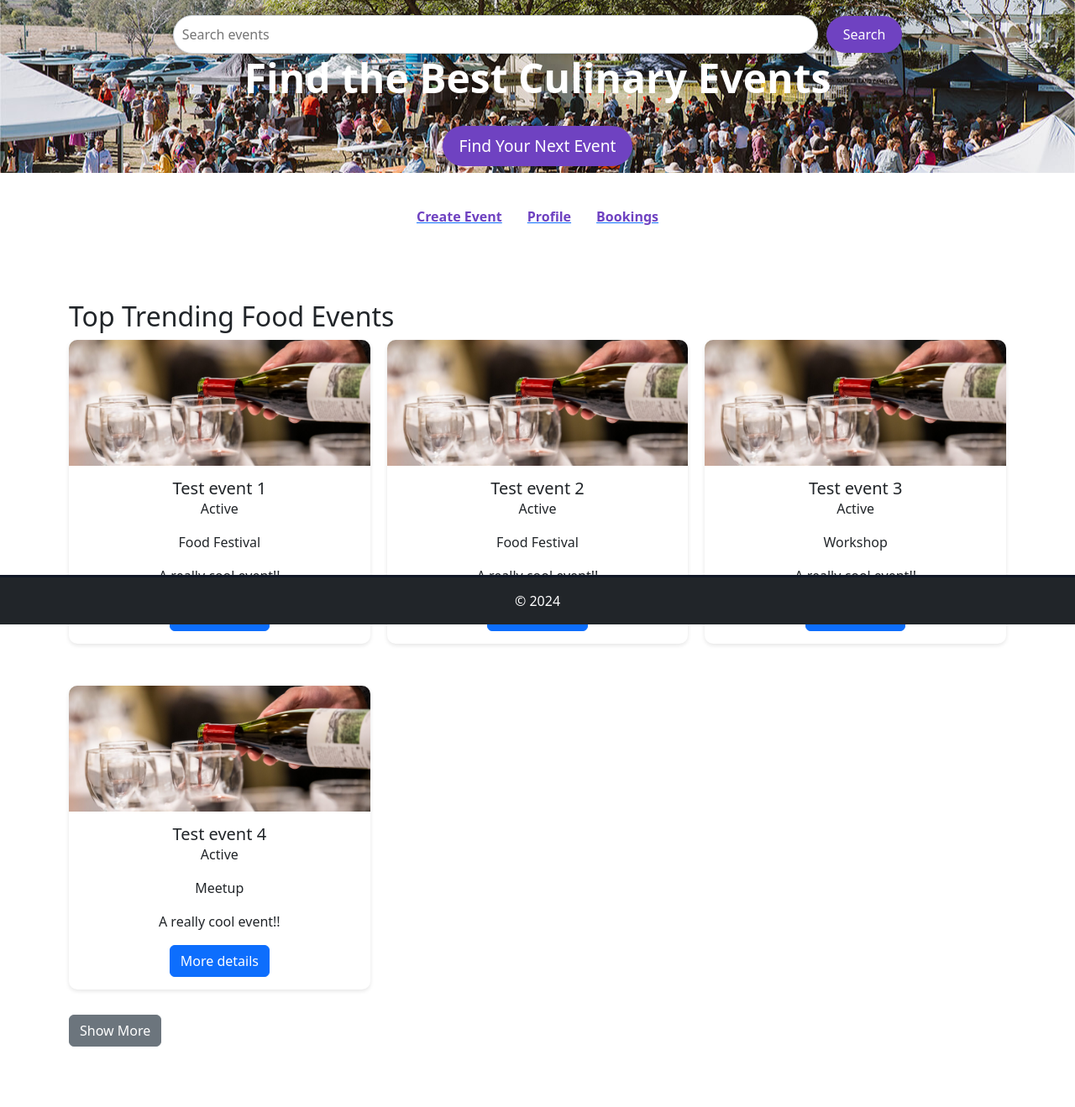
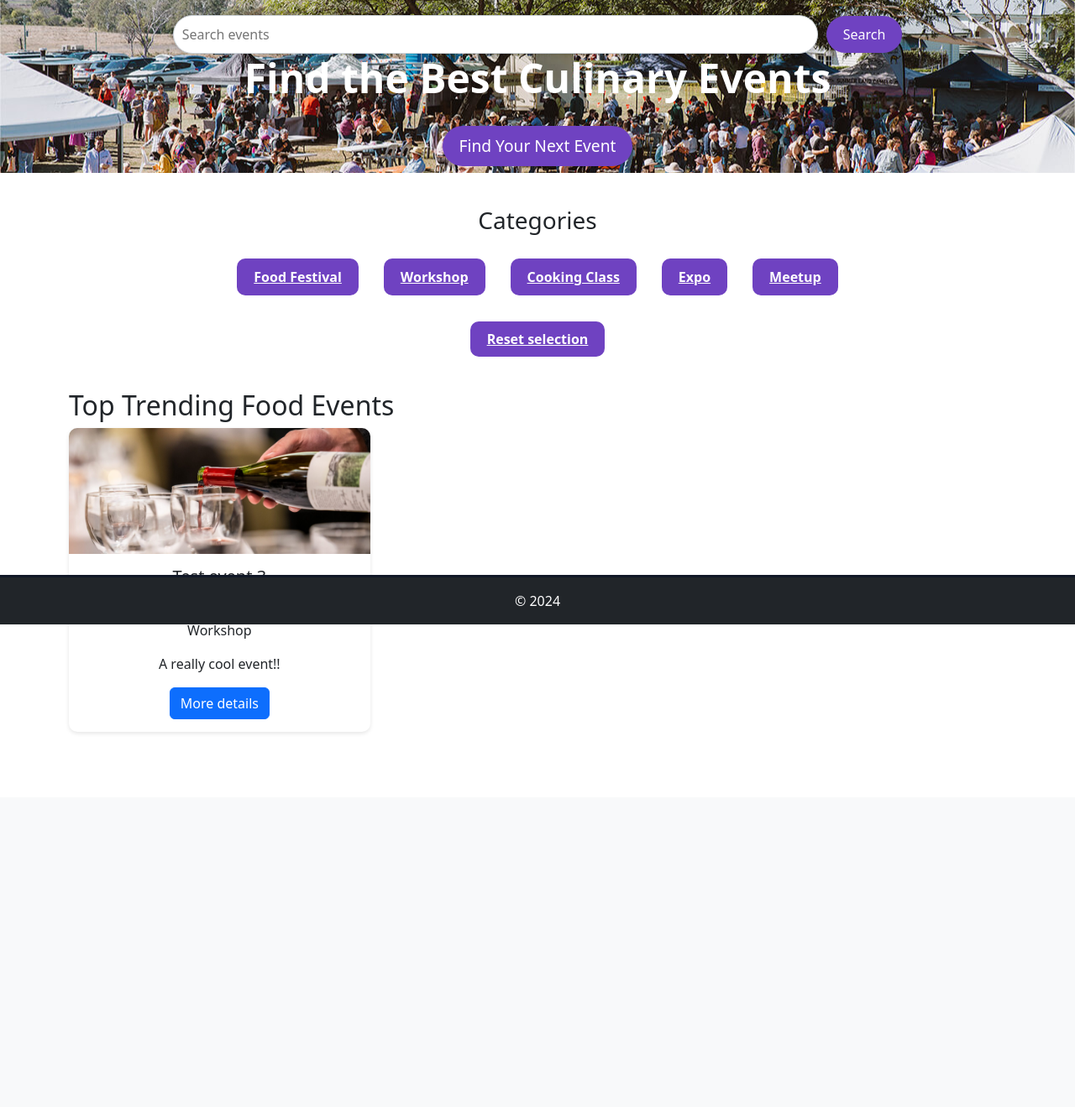
Before and after one commit to charlieLoL24/IAB207-assignmnet-3, a Flask app: page /?category=Workshop&search_keywords=None in a window 1280 px wide. Shown: the part 56-1375 px from the top of the page at 84% size. After the commit the page ends 929 px from the top, so only its background shows below. Run offline with Flask 3, Linux system fonts and the light colour scheme; parts of the project's set-up code (start-up, migrations or seed data) failed here and were passed over; some libraries are stand-ins or nearby versions.

Commit message:
index search filters and 404

```diff
--- a/website/static/style/style.css
+++ b/website/static/style/style.css
@@ -81,7 +81,7 @@ html {
     display: flex;
     justify-content: center;
     align-items: center;
-    padding: 40px 0;
+    padding-bottom: 40px;
 }
 
 .category-item {
@@ -92,18 +92,10 @@ html {
     text-align: center;
 }
 
-.category-item img {
-    width: 80px;
-    height: 80px;
-    border-radius: 50%;
-    background-color: #f8f9fa;
-    padding: 10px;
-}
-
 .category-item span {
     margin-top: 10px;
     font-weight: 600;
-    color: #6f42c1;
+    text-decoration: none;
 }
 
 /* event card */
@@ -279,6 +271,12 @@ html {
     text-decoration: underline;
 }
 
+.category-title {
+    text-align: center;
+    padding-top: 40px;
+    padding-bottom: 10px;
+}
+
 /*========================= History.HTML =====================*/
 
 
--- a/website/templates/index.html
+++ b/website/templates/index.html
@@ -6,7 +6,7 @@
         <!-- Search Bar -->
         <div class="search-bar">
             <input type="text" id="searchInput" placeholder="Search events">
-            <button id="searchButton">Search</button>
+            <button id="searchButton" onclick="search()">Search</button>
         </div>
 
         <!-- Banner  -->
@@ -20,25 +20,19 @@
 
 {% block content %}
     <!-- Actions -->
+    <h3 class="category-title">Categories</h3>
     <div class="categories">
-        <div class="category-item">
-            <a href="{{ url_for('main.createEvent') }}">
-                <i class="fas fa-calendar-plus fa-3x" style="color: #ff5733;"></i>
-                <span>Create Event</span>
+
+        {% for category in categories %}
+            <div class="category-item">
+            <a class="btn-default" href="{{ url_for('main.index') }}?category={{ category }}&search_keywords={{ search_keywords }}">
+                <span>{{ category }}</span>
             </a>
         </div>
-        <div class="category-item">
-            <a href="{{ url_for('main.profile') }}">
-                <i class="fas fa-user fa-3x" style="color: #6f42c1;"></i>
-                <span>Profile</span>
-            </a>
-        </div>
-        <div class="category-item">
-            <a href="{{ url_for('main.history') }}">
-                <i class="fas fa-ticket-alt fa-3x" style="color: #ff5733;"></i>
-                <span>Bookings</span>
-            </a>
-        </div>
+        {% endfor %}
+    </div>
+    <div style="justify-content: center; text-align: center;">
+        <a class="btn-default" href="{{ url_for('main.index') }}">Reset selection</a>
     </div>
 
     <!-- Events Section -->
@@ -52,21 +46,16 @@
 
              {% endfor %}
         </div>
-
-        <!-- Show More Button -->
-        <div class="show-more-container pb-4">
-            <button onclick="showMoreEvents()" class="btn btn-secondary">Show More</button>
-        </div>
     </div>
 
 
 
     <!-- JavaScript to Show More Events -->
     <script>
-        function showMoreEvents() {
-            const hiddenEvents = document.querySelectorAll('.event-card[style="display: none;"]');
-            hiddenEvents.forEach(event => event.style.display = 'block');
-            document.querySelector('.show-more-container').style.display = 'none';
+        function search(){
+            search_keywords = document.getElementById("searchInput").value;
+
+            window.location.replace("{{ url_for('main.index') }}?category={{ category }}&search_keywords=" + search_keywords);
         }
 
     </script>
--- a/website/views.py
+++ b/website/views.py
@@ -1,9 +1,9 @@
 from flask import Blueprint, render_template, request, redirect, url_for, flash
-from .forms import CreateEvent, CreateComment, LoginForm, CreateOrder, CreateUser  # Ensure all forms are imported
+from .forms import CreateEvent, CreateComment, LoginForm, CreateOrder  # Ensure all forms are imported
 from .models import Event, Comment, User, Order
 from flask_login import login_required, current_user
 from datetime import datetime
-from . import db
+from . import db, CATEGORIES
 
 main_bp = Blueprint('main', __name__)
 
@@ -14,9 +14,27 @@ def check_login(current_user):
 # Index route, displays all events
 @main_bp.route('/')
 def index():
+    category = request.args.get("category")
+    search_keywords = request.args.get("search_keywords")
+
+    print(category)
+    print(search_keywords)
+    if category or search_keywords:
+        if category != "None" and search_keywords != "None":
+            print(Event.Title.contains(search_keywords))
+            events = Event.query.filter(Event.Title.contains(search_keywords)).filter_by(Category=category).order_by(Event.id).all()
+        elif category != "None":
+            events = Event.query.filter_by(Category=category).order_by(Event.id).all()
+        elif search_keywords != "None":
+            events = Event.query.filter(Event.Title.contains(search_keywords)).order_by(Event.id).all()
+        else:
+            events = Event.query.order_by(Event.id).all()
+    else:
+            events = Event.query.order_by(Event.id).all()
+
     user = check_login(current_user)
-    events = Event.query.order_by(Event.id).all()
-    return render_template('index.html', events=events, user=user)
+
+    return render_template('index.html', events=events, user=user, categories=CATEGORIES, category=category, search_keywords=search_keywords)
 
 # Route to create a new event (only accessible when logged in)
 @main_bp.route('/create-event')
@@ -24,10 +42,6 @@ def index():
 def createEvent():
     return render_template('create.html', form=CreateEvent)
 
-# Route to create a new user account (registration page)
-@main_bp.route('/create-user')
-def createUser():
-    return render_template('register.html', form=CreateUser)
 
 # Event details page, shows event information and allows order and comment submission
 @main_bp.route('/details', methods=['GET', 'POST'])
@@ -38,8 +52,11 @@ def eventDetails():
     comment_form = CreateComment()
     user = check_login(current_user)
 
+    if event == None:
+        return redirect(url_for('main.notFound'))
+
+
     error = ""
-
     # Handling ticket orders
     if order_form.validate_on_submit() and 'tickets' in request.form:
         tickets = order_form.tickets.data
@@ -162,3 +179,8 @@ def orderDetails():
     user = check_login(current_user)
 
     return render_template('order.html', order=order, event=event, user=user)
+
+
+@main_bp.route('/404')
+def notFound():
+    return render_template("404.html")
```
Also changed, not shown: website/__init__.py (+16 -0 lines), website/templates/404.html (added, +11 -0 lines), instance/sitedata.sqlite.
